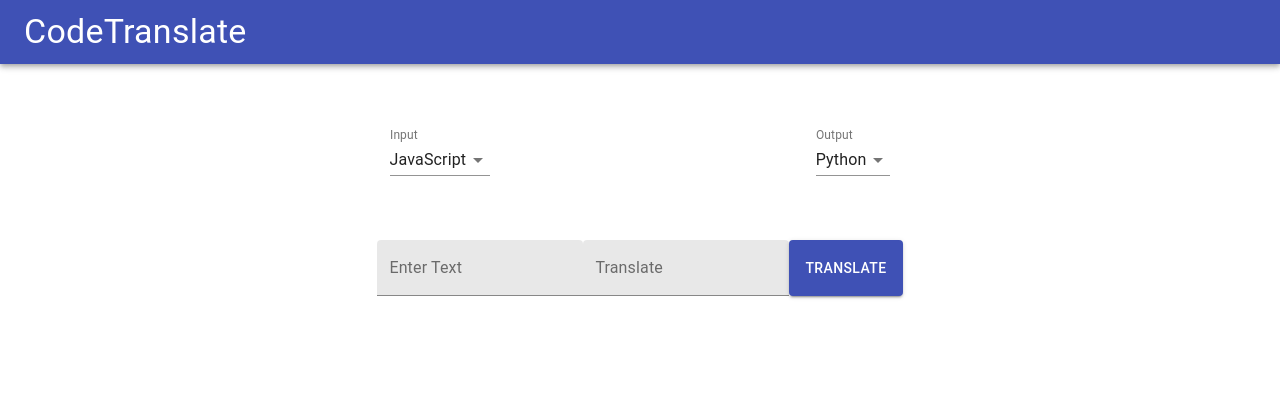
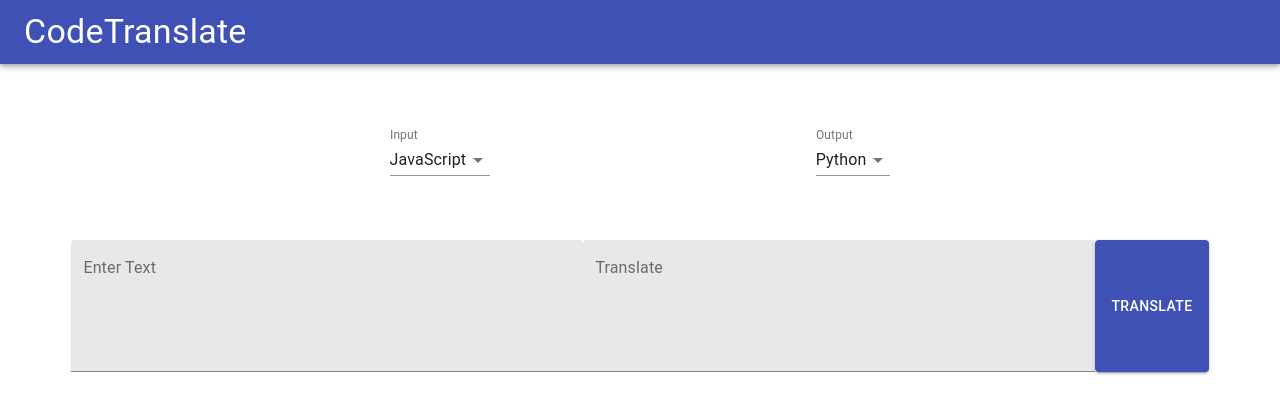
Before and after one commit to cjoshea9/cjs_capstone_frontend, a React (Create React App) app: page / in a window 1280 px wide. Shown: the top 414 px of the page. Built offline with nearby package versions, Linux system fonts and the light colour scheme.

Commit message:
make text area larger and bind functions

```diff
--- a/src/App.js
+++ b/src/App.js
@@ -20,6 +20,7 @@ class App extends React.Component {
       outputLangauge: "py",
     }
     this.postRequest = this.postRequest.bind(this)
+    this.autoTranslate = this.autoTranslate.bind(this)
   }
 
   postRequest() {
@@ -103,11 +104,11 @@ class App extends React.Component {
       input: input.target.value
     })
 
-    if (this.timeout) clearTimeout(this.timeout);
+    clearTimeout(this.timeout)
     this.timeout = setTimeout(() => {
-      // translates if 300 ms passes after last keystroke
+      // translates if 500 ms passes after last keystroke
       this.postRequest()
-    }, 300);
+    }, 500);
   }
 
   render() {
@@ -148,13 +149,15 @@ class App extends React.Component {
             id="input-text-area"
             label="Enter Text"
             multiline
+            rows = "5"
             variant="filled"
-            onChange={input => this.autoTranslate(input)}
+            onChange={this.autoTranslate}
           />
           <TextField
             className="filled-textarea"
             label="Translate"
             multiline
+            rows = "5"
             variant="filled"
             value={this.state.output}
           />
--- a/src/index.css
+++ b/src/index.css
@@ -26,3 +26,7 @@ code {
 .gsc-input, .gsc-search-button, .gsc-clear-button {
   display: none;
 }
+
+.filled-textarea {
+  width: 40%;
+}
```
